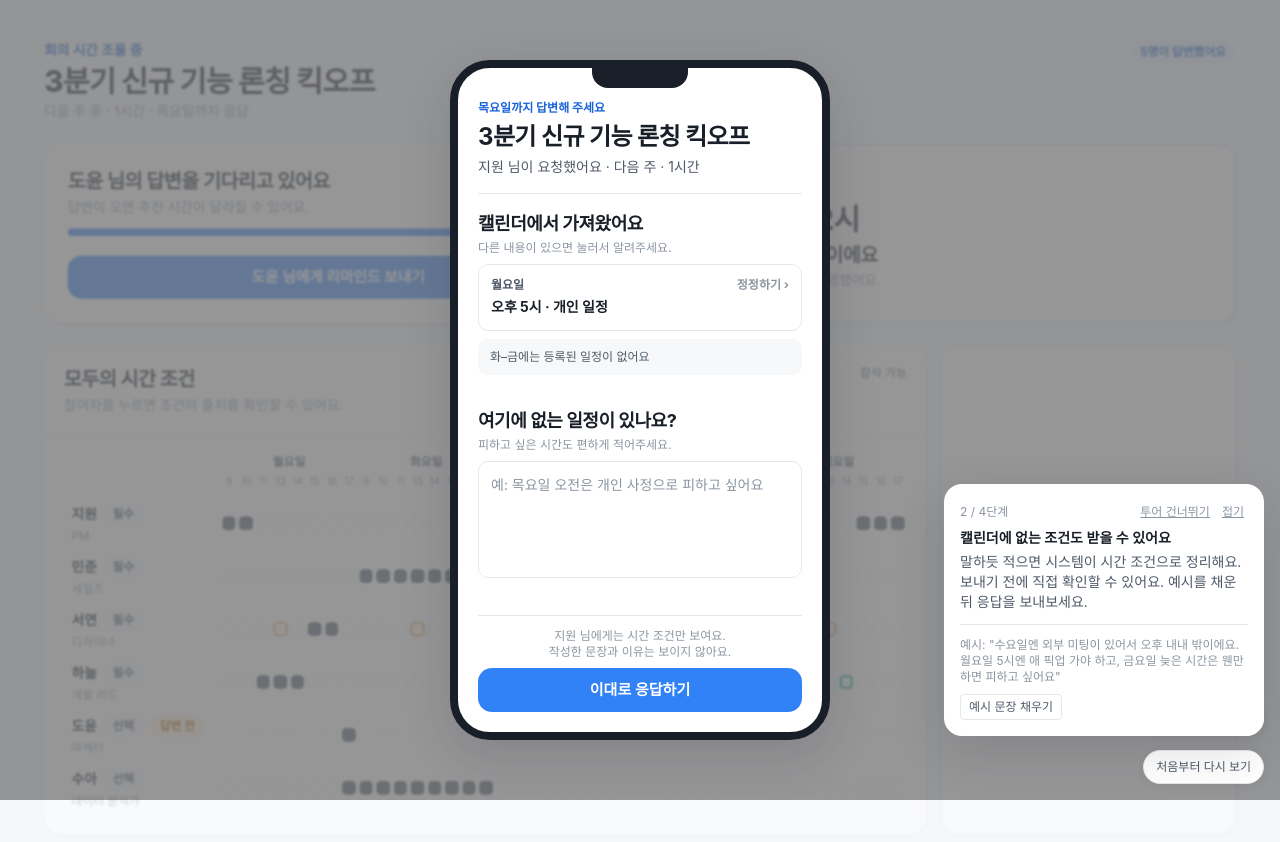
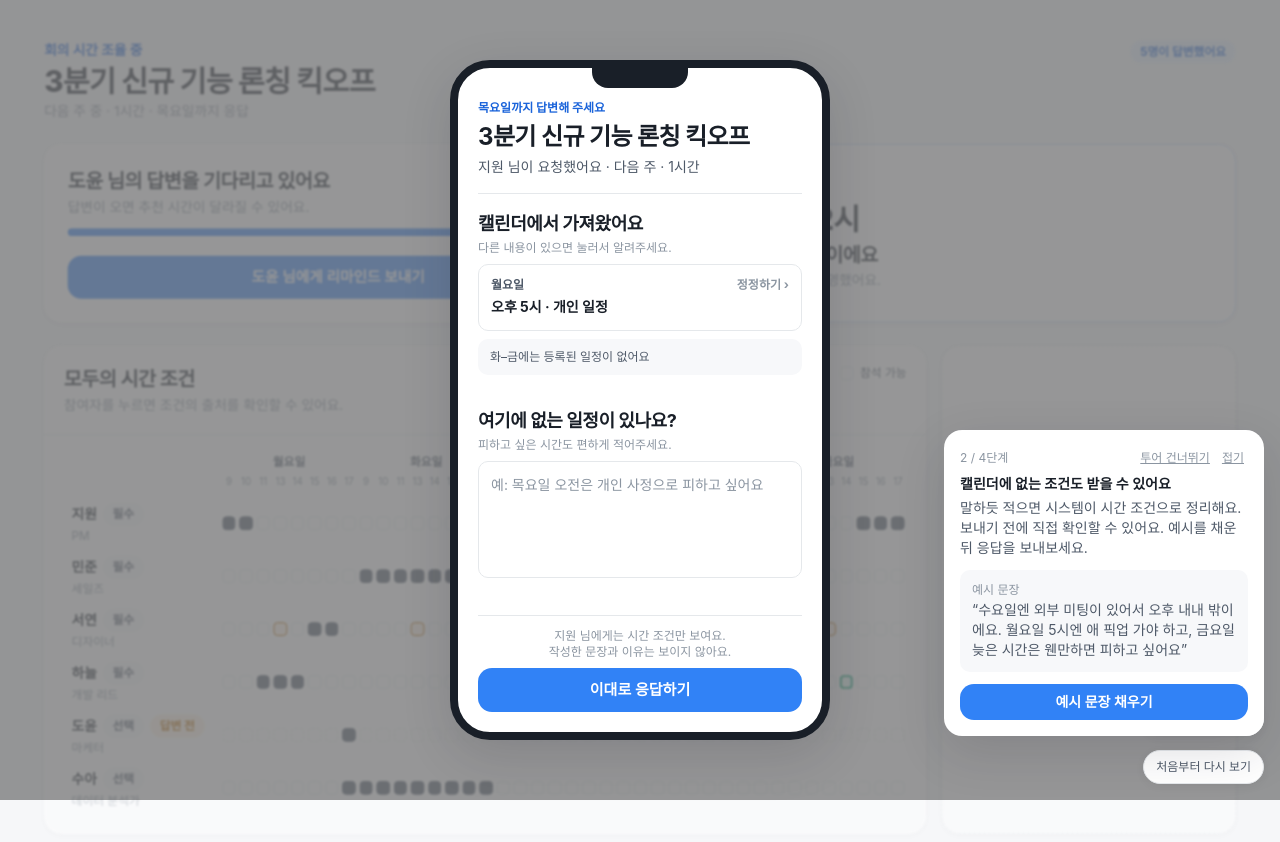
Before and after one commit to yjjo0824/meeting-scheduler-prototype, a React (Vite) app: page / in a window 1280 px wide. Both pictures are taken after a click on the button "도윤 님에게 리마인드 보내기". Shown: the top 842 px of the page. Built offline with nearby package versions, Linux system fonts and the light colour scheme.

Commit message:
투어 4단계를 공통 가이드 카드 시스템으로 통일

```diff
--- a/src/index.css
+++ b/src/index.css
@@ -82,6 +82,7 @@
   --container-page: 1400px; /* 대시보드형 넓은 화면 */
   --container-content: 880px; /* 읽기 중심 화면(트레이드오프·확정) 공통 콘텐츠 영역 */
   --container-content-narrow: 36rem; /* 확정 결과 등 단일 컬럼 화면 */
+  --container-tour-card: 20rem; /* 투어 가이드 카드 폭 — 1/4~4/4단계 공통 */
 }
 
 /* 페이지 배경은 semantic 토큰 한 곳에서 제어한다.
--- a/src/tour/TourOverlay.tsx
+++ b/src/tour/TourOverlay.tsx
@@ -65,15 +65,29 @@ export function TourOverlay() {
           위한 것이다 — 클릭은 어디서든 항상 가능하다(IMPLEMENTATION_SPEC §3). */}
       <style>{`[data-tour-id="${step.targetId}"] { z-index: 900 !important; }`}</style>
       {(dim || ring) && <TourHighlightRing rect={rect} dim={dim} ring={ring} />}
+      {/* 카드 골격은 TourStepCard 하나가 담당하고, 여기서는 단계별로 달라지는 것만 채운다:
+          문구(title/body), 보조 콘텐츠(2단계 예시 문장 박스), 핵심 행동(2단계 예시 채우기 /
+          4단계 체험 시작 — 라벨·동작만 다르고 버튼 스타일은 공용 Button으로 동일). */}
       <TourStepCard
+        stepNumber={state.tour.stepIndex + 1}
+        totalSteps={TOUR_STEPS.length}
         title={step.title}
         body={step.body}
-        stepNumber={state.tour.stepIndex + 1}
-        totalSteps={TOUR_STEPS.length}
-        exampleText={step.exampleRaw}
-        onFillExample={step.exampleRaw ? () => dispatch({ type: 'REQUEST_EXAMPLE_FILL' }) : undefined}
-        ctaLabel={step.ctaLabel}
-        onCta={step.ctaLabel ? () => dispatch({ type: 'UNLOCK_FREE_MODE' }) : undefined}
+        auxiliaryContent={
+          step.exampleRaw ? (
+            <div className="rounded-chip bg-surface-muted p-3">
+              <p className="text-xs text-ink-500">예시 문장</p>
+              <p className="mt-heading-gap text-sm text-ink-700">“{step.exampleRaw}”</p>
+            </div>
+          ) : undefined
+        }
+        primaryAction={
+          step.exampleRaw
+            ? { label: '예시 문장 채우기', onClick: () => dispatch({ type: 'REQUEST_EXAMPLE_FILL' }) }
+            : step.ctaLabel
+              ? { label: step.ctaLabel, onClick: () => dispatch({ type: 'UNLOCK_FREE_MODE' }) }
+              : undefined
+        }
         onSkip={() => dispatch({ type: 'UNLOCK_FREE_MODE' })}
       />
     </>
--- a/src/tour/TourStepCard.tsx
+++ b/src/tour/TourStepCard.tsx
@@ -1,33 +1,44 @@
-import { useEffect, useRef, useState } from 'react'
+import { useEffect, useRef, useState, type ReactNode } from 'react'
+import { Button } from '../shared/Button'
+
+export interface TourAction {
+  label: string
+  onClick: () => void
+}
 
 interface Props {
+  stepNumber: number
+  totalSteps: number
   title: string
   body: string
-  stepNumber: number
-  totalSteps: number
-  exampleText?: string
-  onFillExample?: () => void
-  ctaLabel?: string
-  onCta?: () => void
+  // 단계별 보조 콘텐츠(예시 문장 박스, 상태 요약 등) — 카드 골격(폭·패딩·타이포·간격)은 공통이고
+  // 이 슬롯의 내용물만 단계가 채운다. 없으면 본문까지만 렌더된다(간격 체계는 space-y가 유지).
+  auxiliaryContent?: ReactNode
+  // 단계별 핵심 행동 — 공용 Button(primary·sm·full)으로만 렌더해 CTA의 높이·라운드·색·폰트가
+  // 모든 단계에서 같다. 없는 단계는 행동 영역 자체를 렌더하지 않는다(빈 버튼 영역 금지).
+  primaryAction?: TourAction
   // 투어 건너뛰기(오버레이 제거 + 체험 기능 잠금 해제) — 접힌 상태에서도 접근 가능해야
   // 하므로 헤더에 둔다.
   onSkip: () => void
 }
 
-// 투어 단계 카드 — 우측 하단 스택("처음부터 다시 보기" pill 바로 위, bottom-16 right-4)에
-// 고정이다(12C-10). 투어가 끝나면 이 카드가 사라진 같은 자리에 "다른 역할 체험하기" pill이
-// 나타나 공간이 자연스럽게 이어진다. 자동 이동 로직은 없다(12C-6) — 카드가 하이라이트 대상을
-// 가리는 경우에도 움직이지 않고, 헤더의 접기 토글로 본문을 접어 시야를 확보한다. 단계가
-// 바뀌면 다시 펼쳐진 상태로 시작한다.
+// 투어 가이드 카드 — 1/4~4/4 모든 단계가 이 컴포넌트 하나를 쓴다. 골격은 항상 같다:
+// ① 헤더(왼쪽 단계 표시 / 오른쪽 건너뛰기·접기) ② 제목 ③ 설명 ④ 보조 콘텐츠(선택)
+// ⑤ 핵심 행동 CTA(선택). 폭·패딩·라운드·그림자는 index.css의 토큰(--container-tour-card,
+// --spacing-card-pad-sm, --radius-card, shadow-elevated)에서 오고, 단계별로 달라지는 것은
+// 문구·보조 콘텐츠·행동뿐이다.
+//
+// 위치는 우측 하단 스택("처음부터 다시 보기" pill 바로 위, bottom-16 right-4) 고정이다(12C-10).
+// 투어가 끝나면 이 카드가 사라진 같은 자리에 "다른 역할 체험하기" pill이 나타나 공간이 자연스럽게
+// 이어진다. 자동 이동 로직은 없다(12C-6) — 카드가 하이라이트 대상을 가리는 경우에도 움직이지
+// 않고, 헤더의 접기 토글로 본문을 접어 시야를 확보한다. 단계가 바뀌면 다시 펼쳐진 상태로 시작한다.
 export function TourStepCard({
+  stepNumber,
+  totalSteps,
   title,
   body,
-  stepNumber,
-  totalSteps,
-  exampleText,
-  onFillExample,
-  ctaLabel,
-  onCta,
+  auxiliaryContent,
+  primaryAction,
   onSkip,
 }: Props) {
   const titleRef = useRef<HTMLHeadingElement>(null)
@@ -55,9 +66,9 @@ export function TourStepCard({
       role="region"
       aria-labelledby={titleId}
       aria-describedby={collapsed ? undefined : bodyId}
-      className="fixed bottom-16 right-4 z-[900] w-80 max-w-[calc(100vw-4rem)] rounded-card bg-surface p-4 shadow-elevated"
+      className="fixed bottom-16 right-4 z-[900] w-[var(--container-tour-card)] max-w-[calc(100vw-4rem)] rounded-card bg-surface p-card-pad-sm shadow-elevated"
     >
-      {/* 헤더 — 단계 표시·제목·접기 토글·건너뛰기. 접힌 상태에서도 이 줄은 항상 남는다. */}
+      {/* 헤더 — 단계 표시·접기 토글·건너뛰기. 접힌 상태에서도 이 줄은 항상 남는다. */}
       <div className="flex items-center justify-between gap-2">
         <p className="text-xs text-ink-500">
           {stepNumber} / {totalSteps}단계
@@ -91,30 +102,13 @@ export function TourStepCard({
       </h3>
 
       {!collapsed && (
-        <div id={bodyId}>
-          <p className="mt-1 text-sm text-ink-700">{body}</p>
-          {exampleText && onFillExample && (
-            <div className="mt-3 space-y-2 border-t border-border pt-3">
-              <p className="text-xs text-ink-500">예시: "{exampleText}"</p>
-              <button
-                type="button"
-                onClick={onFillExample}
-                className="rounded border border-border px-2 py-1 text-xs text-ink-700"
-              >
-                예시 문장 채우기
-              </button>
-            </div>
-          )}
-          {ctaLabel && onCta && (
-            <div className="mt-3 border-t border-border pt-3">
-              <button
-                type="button"
-                onClick={onCta}
-                className="w-full rounded-button bg-action-primary px-3 py-2 text-sm font-medium text-white"
-              >
-                {ctaLabel}
-              </button>
-            </div>
+        <div id={bodyId} className="mt-1 space-y-3">
+          <p className="text-sm text-ink-700">{body}</p>
+          {auxiliaryContent}
+          {primaryAction && (
+            <Button size="sm" className="w-full" onClick={primaryAction.onClick}>
+              {primaryAction.label}
+            </Button>
           )}
         </div>
       )}
```
Also changed, not shown: 1 other file (tests, documents, lock files or other folders).
